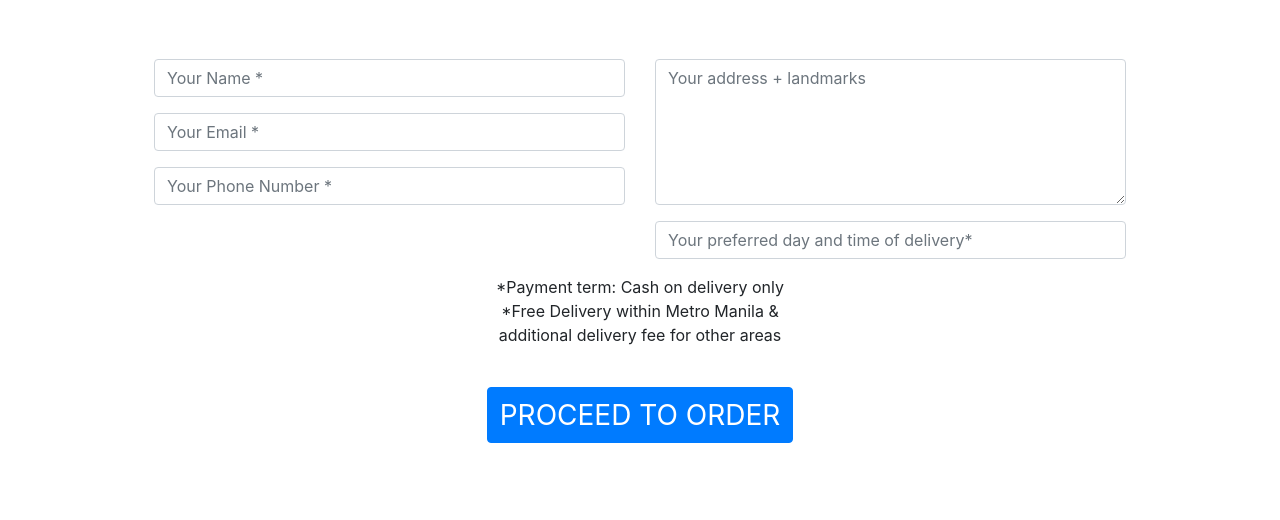
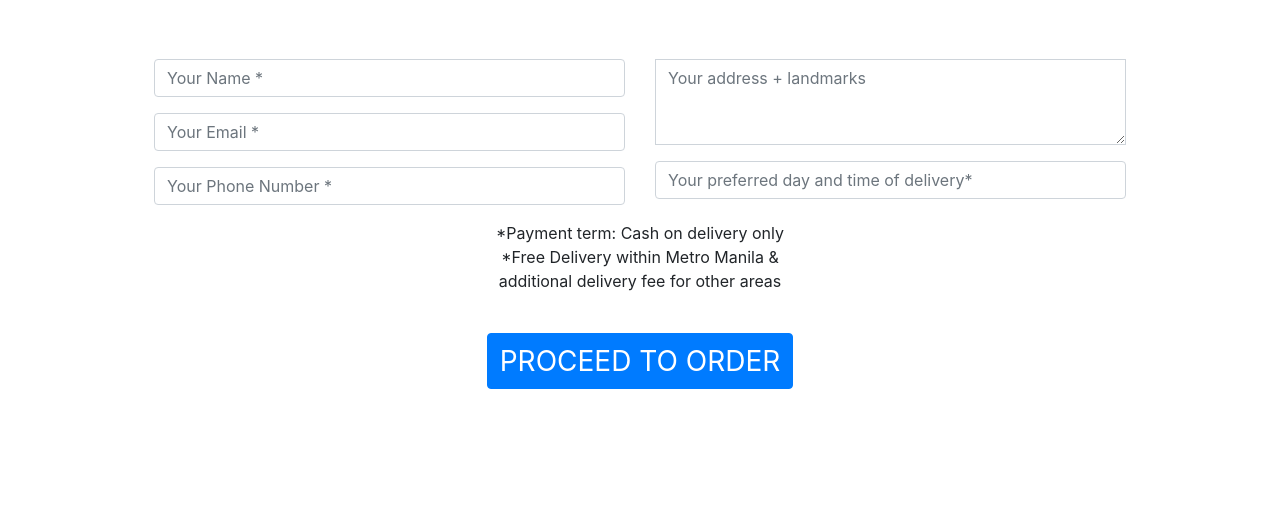
Before and after one commit to arkrayph/arkrayph.github.io, a plain HTML site: page store.html in a window 1280 px wide. Shown: the part 1387-1907 px from the top of the page. Drawn offline with Linux system fonts and the light colour scheme.

Commit message:
Update store.html

```diff
--- a/store.html
+++ b/store.html
@@ -150,7 +150,7 @@
 
                                 <div class="col-md-6">
                                     <div class="form-group">
-                                        <textarea class="form-control" type="text" name="address" placeholder="Your address + landmarks" requuired></textarea>
+                                        <textarea class="form-control addressBox" type="text" name="address" placeholder="Your address + landmarks" requuired></textarea>
                                         <input id="timeStamp" type="text"  name="timeStamp" style="display:none;" value="add_timeStamp"/>
                                         <input id="ordered_items" type="text"  name="ordered_items" style="display:none;" value="add_ordered_items"/>
                                         <input id="total_price"  type="text"  name="total_price" style="display:none;" value="add_total_price"/>
```
